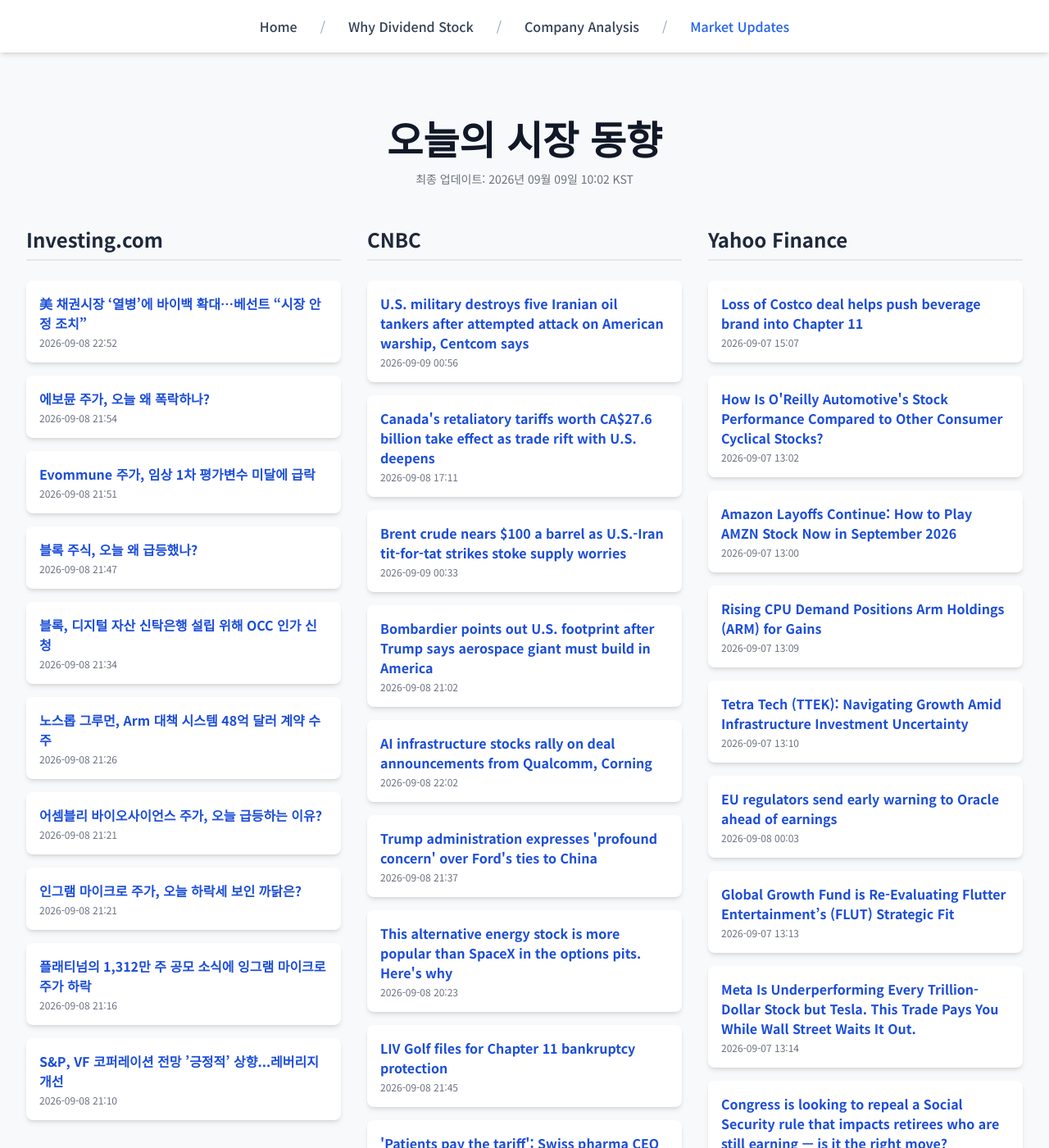
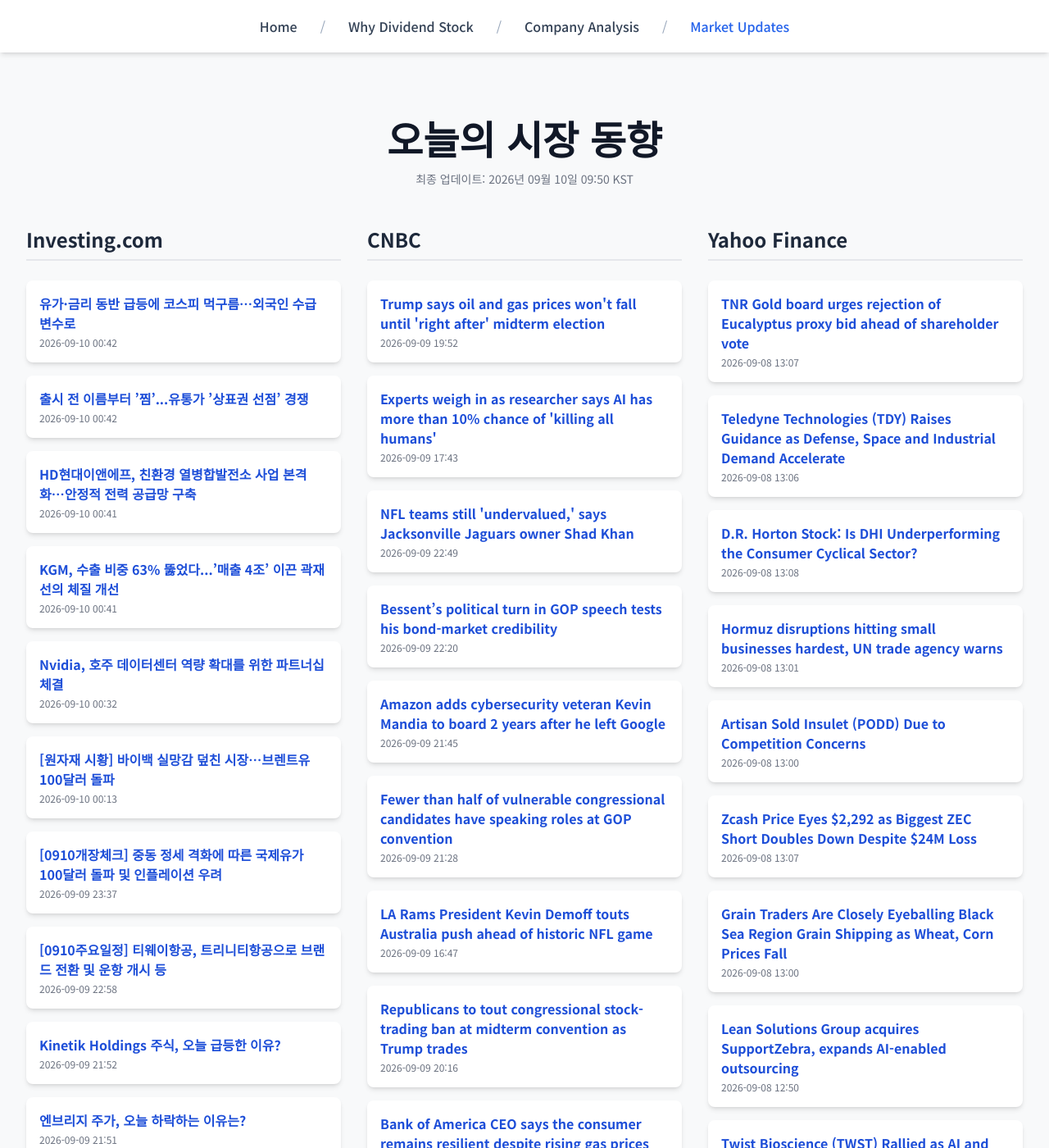
Before and after one commit to Kay-Hwang/my-company-analysis, a Jekyll site: the page built from market-updates.html, in a window 1280 px wide and 1400 px high. Shown: the whole window at 82% size. Built offline with Jekyll 4.4.1, drawn with Linux system fonts in a browser that asks for light colours; nearby versions of some CDN libraries; a script that is not in the unit is left out; some of the changed text lies outside the part shown.

Commit message:
Update daily data

```diff
--- a/_data/latest_data.json
+++ b/_data/latest_data.json
@@ -1,190 +1,190 @@
 {
-  "lastUpdated": "2026년 09월 09일 10:02 KST",
+  "lastUpdated": "2026년 09월 10일 09:50 KST",
   "news": {
     "investing": [
       {
-        "title": "美 채권시장 ‘열병’에 바이백 확대…베선트 “시장 안정 조치”",
-        "link": "https://kr.investing.com/news/stock-market-news/article-2087437",
-        "pubDate": "2026-09-08 22:52:04",
-        "summary": "美 채권시장 ‘열병’에 바이백 확대…베선트 “시장 안정 조치”"
+        "title": "유가·금리 동반 급등에 코스피 먹구름…외국인 수급 변수로",
+        "link": "https://kr.investing.com/news/stock-market-news/article-2089344",
+        "pubDate": "2026-09-10 00:42:19",
+        "summary": "유가·금리 동반 급등에 코스피 먹구름…외국인 수급 변수로"
       },
       {
-        "title": "에보뮨 주가, 오늘 왜 폭락하나?",
-        "link": "https://kr.investing.com/news/stock-market-news/article-93CH-2087425",
-        "pubDate": "2026-09-08 21:54:35",
-        "summary": "에보뮨 주가, 오늘 왜 폭락하나?"
+        "title": "출시 전 이름부터 ’찜’...유통가 ’상표권 선점’ 경쟁",
+        "link": "https://kr.investing.com/news/stock-market-news/article-2089345",
+        "pubDate": "2026-09-10 00:42:03",
+        "summary": "출시 전 이름부터 ’찜’...유통가 ’상표권 선점’ 경쟁"
       },
       {
-        "title": "Evommune 주가, 임상 1차 평가변수 미달에 급락",
-        "link": "https://kr.investing.com/news/stock-market-news/article-93CH-2087424",
-        "pubDate": "2026-09-08 21:51:17",
-        "summary": "Evommune 주가, 임상 1차 평가변수 미달에 급락"
+        "title": "HD현대이앤에프, 친환경 열병합발전소 사업 본격화…안정적 전력 공급망 구축",
+        "link": "https://kr.investing.com/news/stock-market-news/article-2089347",
+        "pubDate": "2026-09-10 00:41:52",
+        "summary": "HD현대이앤에프, 친환경 열병합발전소 사업 본격화…안정적 전력 공급망 구축"
       },
       {
-        "title": "블록 주식, 오늘 왜 급등했나?",
-        "link": "https://kr.investing.com/news/stock-market-news/article-93CH-2087421",
-        "pubDate": "2026-09-08 21:47:07",
-        "summary": "블록 주식, 오늘 왜 급등했나?"
+        "title": "KGM, 수출 비중 63% 뚫었다...’매출 4조’ 이끈 곽재선의 체질 개선",
+        "link": "https://kr.investing.com/news/stock-market-news/article-2089346",
+        "pubDate": "2026-09-10 00:41:49",
+        "summary": "KGM, 수출 비중 63% 뚫었다...’매출 4조’ 이끈 곽재선의 체질 개선"
       },
       {
-        "title": "블록, 디지털 자산 신탁은행 설립 위해 OCC 인가 신청",
-        "link": "https://kr.investing.com/news/stock-market-news/article-2087405",
-        "pubDate": "2026-09-08 21:34:14",
-        "summary": "블록, 디지털 자산 신탁은행 설립 위해 OCC 인가 신청"
+        "title": "Nvidia, 호주 데이터센터 역량 확대를 위한 파트너십 체결",
+        "link": "https://kr.investing.com/news/stock-market-news/article-2089332",
+        "pubDate": "2026-09-10 00:32:38",
+        "summary": "Nvidia, 호주 데이터센터 역량 확대를 위한 파트너십 체결"
       },
       {
-        "title": "노스롭 그루먼, Arm 대책 시스템 48억 달러 계약 수주",
-        "link": "https://kr.investing.com/news/stock-market-news/article-93CH-2087400",
-        "pubDate": "2026-09-08 21:26:14",
-        "summary": "노스롭 그루먼, Arm 대책 시스템 48억 달러 계약 수주"
+        "title": "[원자재 시황] 바이백 실망감 덮친 시장…브렌트유 100달러 돌파",
+        "link": "https://kr.investing.com/news/stock-market-news/article-2089306",
+        "pubDate": "2026-09-10 00:13:05",
+        "summary": "[원자재 시황] 바이백 실망감 덮친 시장…브렌트유 100달러 돌파"
       },
       {
-        "title": "어셈블리 바이오사이언스 주가, 오늘 급등하는 이유?",
-        "link": "https://kr.investing.com/news/stock-market-news/article-93CH-2087398",
-        "pubDate": "2026-09-08 21:21:41",
-        "summary": "어셈블리 바이오사이언스 주가, 오늘 급등하는 이유?"
+        "title": "[0910개장체크] 중동 정세 격화에 따른 국제유가 100달러 돌파 및 인플레이션 우려",
+        "link": "https://kr.investing.com/news/stock-market-news/article-2089234",
+        "pubDate": "2026-09-09 23:37:05",
+        "summary": "[0910개장체크] 중동 정세 격화에 따른 국제유가 100달러 돌파 및 인플레이션 우려"
       },
       {
-        "title": "인그램 마이크로 주가, 오늘 하락세 보인 까닭은?",
-        "link": "https://kr.investing.com/news/stock-market-news/article-93CH-2087397",
-        "pubDate": "2026-09-08 21:21:34",
-        "summary": "인그램 마이크로 주가, 오늘 하락세 보인 까닭은?"
+        "title": "[0910주요일정] 티웨이항공, 트리니티항공으로 브랜드 전환 및 운항 개시 등",
+        "link": "https://kr.investing.com/news/stock-market-news/article-2089235",
+        "pubDate": "2026-09-09 22:58:00",
+        "summary": "[0910주요일정] 티웨이항공, 트리니티항공으로 브랜드 전환 및 운항 개시 등"
       },
       {
-        "title": "플래티넘의 1,312만 주 공모 소식에 잉그램 마이크로 주가 하락",
-        "link": "https://kr.investing.com/news/stock-market-news/article-93CH-2087386",
-        "pubDate": "2026-09-08 21:16:19",
-        "summary": "플래티넘의 1,312만 주 공모 소식에 잉그램 마이크로 주가 하락"
+        "title": "Kinetik Holdings 주식, 오늘 급등한 이유?",
+        "link": "https://kr.investing.com/news/stock-market-news/article-93CH-2089187",
+        "pubDate": "2026-09-09 21:52:20",
+        "summary": "Kinetik Holdings 주식, 오늘 급등한 이유?"
       },
       {
-        "title": "S&P, VF 코퍼레이션 전망 ’긍정적’ 상향...레버리지 개선",
-        "link": "https://kr.investing.com/news/stock-market-news/article-93CH-2087373",
-        "pubDate": "2026-09-08 21:10:27",
-        "summary": "S&P, VF 코퍼레이션 전망 ’긍정적’ 상향...레버리지 개선"
+        "title": "엔브리지 주가, 오늘 하락하는 이유는?",
+        "link": "https://kr.investing.com/news/stock-market-news/article-93CH-2089185",
+        "pubDate": "2026-09-09 21:51:28",
+        "summary": "엔브리지 주가, 오늘 하락하는 이유는?"
       }
     ],
     "cnbc": [
       {
-        "title": "U.S. military destroys five Iranian oil tankers after attempted attack on American warship, Centcom says",
-        "link": "https://www.cnbc.com/2026/09/08/iran-us-sub-strait-hormuz.html",
-        "pubDate": "Wed, 09 Sep 2026 00:56:01 GMT",
-        "summary": "The U.S. and Iran traded new attacks around the Strait of Hormuz, as President Donald Trump insists oil prices will drop fast once the Iran war ends."
+        "title": "Trump says oil and gas prices won't fall until 'right after' midterm election",
+        "link": "https://www.cnbc.com/2026/09/09/trump-oil-gas-prices-midterm-elections.html",
+        "pubDate": "Wed, 09 Sep 2026 19:52:11 GMT",
+        "summary": "President Donald Trump said energy prices that have been elevated due to the Iran war will not come down until after the midterm elections."
       },
       {
-        "title": "Canada's retaliatory tariffs worth CA$27.6 billion take effect as trade rift with U.S. deepens",
-        "link": "https://www.cnbc.com/2026/09/08/canada-retaliatory-tariffs.html",
-        "pubDate": "Tue, 08 Sep 2026 17:11:11 GMT",
-        "summary": "Duties on Canadian imports of U.S. steel and aluminum products have doubled to 50% as a trade war between Washington and Ottawa intensifies."
+        "title": "Experts weigh in as researcher says AI has more than 10% chance of 'killing all humans'",
+        "link": "https://www.cnbc.com/2026/09/09/anthropic-researcher-quits-ai-safety.html",
+        "pubDate": "Wed, 09 Sep 2026 17:43:45 GMT",
+        "summary": "Jacob Coxon said in a post on X that Anthropic and OpenAI are \"gambling with our lives.\""
       },
       {
-        "title": "Brent crude nears $100 a barrel as U.S.-Iran tit-for-tat strikes stoke supply worries",
-        "link": "https://www.cnbc.com/2026/09/09/oil-prices-today-wti-brent-us-iran-hormuz-attacks.html",
-        "pubDate": "Wed, 09 Sep 2026 00:33:31 GMT",
-        "summary": "Oil prices rose on Wednesday as escalating tensions between the U.S. and Iran fueled concerns over further disruptions to Middle East energy supplies,"
+        "title": "NFL teams still 'undervalued,' says Jacksonville Jaguars owner Shad Khan",
+        "link": "https://www.cnbc.com/2026/09/09/nfl-teams-still-undervalued-says-jacksonville-jaguars-owner-shad-khan.html",
+        "pubDate": "Wed, 09 Sep 2026 22:49:41 GMT",
+        "summary": "Jacksonville Jaguars owner Shad Khan says NFL teams are still undervalued compared with teams in other professional sports leagues."
       },
       {
-        "title": "Bombardier points out U.S. footprint after Trump says aerospace giant must build in America",
-        "link": "https://www.cnbc.com/2026/09/07/trump-bombardier-cant-sell-in-us-unless-canada-aerospace-giant-builds-there.html",
-        "pubDate": "Tue, 08 Sep 2026 21:02:32 GMT",
-        "summary": "Trump's swipe at Bombardier has spurred rebuttals from some Republican in states where Bombardier maintains a presence."
+        "title": "Bessent’s political turn in GOP speech tests his bond-market credibility",
+        "link": "https://www.cnbc.com/2026/09/09/bessent-treasury-yields-buybacks-republican-convention.html",
+        "pubDate": "Wed, 09 Sep 2026 22:20:16 GMT",
+        "summary": "Treasury Secretary Scott Bessent's planned Republican convention speech in Dallas is raising questions about how politics could affect market confidence in him."
       },
       {
-        "title": "AI infrastructure stocks rally on deal announcements from Qualcomm, Corning",
-        "link": "https://www.cnbc.com/2026/09/08/ai-infrastructure-stocks-rally-on-deal-from-qualcomm-and-corning.html",
-        "pubDate": "Tue, 08 Sep 2026 22:02:53 GMT",
-        "summary": "Shares of Qualcom, Corning, Intel, Advanced Micro Devices and others tied to the AI infrastructure trade popped on Tuesday."
+        "title": "Amazon adds cybersecurity veteran Kevin Mandia to board 2 years after he left Google",
+        "link": "https://www.cnbc.com/2026/09/09/amazon-adds-cybersecurity-vet-ex-google-exec-kevin-mandia-to-board.html",
+        "pubDate": "Wed, 09 Sep 2026 21:45:34 GMT",
+        "summary": "Amazon said Kevin Mandia, the founder and former CEO of cybersecurity company Mandiant, is joining its board of directors."
       },
       {
-        "title": "Trump administration expresses 'profound concern' over Ford's ties to China",
-        "link": "https://www.cnbc.com/2026/09/08/ford-china-dot-sean-duffy.html",
-        "pubDate": "Tue, 08 Sep 2026 21:37:12 GMT",
-        "summary": "In a letter to Ford CEO Jim Farley, U.S. DOT Secretary Sean Duffy questioned the automaker's strategic trajectory involving Chinese companies."
+        "title": "Fewer than half of vulnerable congressional candidates have speaking roles at GOP convention",
+        "link": "https://www.cnbc.com/2026/09/09/trump-gop-convention-dallas-speakers.html",
+        "pubDate": "Wed, 09 Sep 2026 21:28:23 GMT",
+        "summary": "Republicans hope to build momentum as they sag in the polls ahead of November's midterm election, but some vulnerable candidates skip the event."
       },
       {
-        "title": "This alternative energy stock is more popular than SpaceX in the options pits. Here's why",
-        "link": "https://www.cnbc.com/2026/09/08/bloom-energy-is-trading-more-options-than-spacex.html",
-        "pubDate": "Tue, 08 Sep 2026 20:23:21 GMT",
-        "summary": "Crude oil is back above $90 and energy stocks in the S&amp;P 500 index are approaching fresh 52-week highs."
+        "title": "LA Rams President Kevin Demoff touts Australia push ahead of historic NFL game",
+        "link": "https://www.cnbc.com/2026/09/09/la-rams-kevin-demoff-australia.html",
+        "pubDate": "Wed, 09 Sep 2026 16:47:24 GMT",
+        "summary": "The Rams spent five years building their brand in Australia. This week, Los Angeles will face San Francisco in the NFL’s first regular-season game Down Under."
       },
       {
-        "title": "LIV Golf files for Chapter 11 bankruptcy protection",
-        "link": "https://www.cnbc.com/2026/09/08/liv-golf-chapter-11-bankruptcy.html",
-        "pubDate": "Tue, 08 Sep 2026 21:45:55 GMT",
-        "summary": "As part of the proposed bankruptcy deal, the upstart golf venture is expected to be majority owned by its players."
+        "title": "Republicans to tout congressional stock-trading ban at midterm convention as Trump trades",
+        "link": "https://www.cnbc.com/2026/09/09/trump-republicans-congress-stock-trading-ban-midterm-convention.html",
+        "pubDate": "Wed, 09 Sep 2026 20:16:44 GMT",
+        "summary": "Trump disclosed more than 21,000 trades in 2025, while the House-passed restrictions Republicans are promoting apply only to Congress."
       },
       {
-        "title": "'Patients pay the tariff': Swiss pharma CEO warns of Trump's generic drug tariff threat",
-        "link": "https://www.cnbc.com/2026/09/08/pharma-tariffs-trump-generic-drugs-sandoz-cmd-stock.html",
-        "pubDate": "Tue, 08 Sep 2026 14:04:15 GMT",
-        "summary": "Sandoz CEO Richard Saynor warns steep U.S. tariffs on imported generic drugs could force manufacturers to raise prices or cut supply."
+        "title": "Bank of America CEO says the consumer remains resilient despite rising gas prices",
+        "link": "https://www.cnbc.com/2026/09/09/bank-of-america-ceo-consumer-resilient-despite-rising-gas.html",
+        "pubDate": "Wed, 09 Sep 2026 22:53:51 GMT",
+        "summary": "Bank of America CEO Brian Moynihan said the bank’s data shows consumer spending and credit remain healthy despite rising gasoline prices."
       },
       {
-        "title": "Cholesterol drug setback casts doubt over multibillion-dollar race",
-        "link": "https://www.cnbc.com/2026/09/08/novartis-cholesterol-setback-drug-race-eli-lilly-amgen.html",
-        "pubDate": "Tue, 08 Sep 2026 05:00:01 GMT",
-        "summary": "Novartis’ failure raises the stakes for Amgen and Eli Lilly in the race to turn lower Lp(a) levels into fewer heart attacks and strokes."
+        "title": "Bond sell-off, stock boom: Why rebalancing is a good strategy right now",
+        "link": "https://www.cnbc.com/2026/09/09/bond-selloff-stock-boom-rebalancing.html",
+        "pubDate": "Wed, 09 Sep 2026 21:14:49 GMT",
+        "summary": "With stocks near all-time highs and bonds selling off, it's likely a good time for investors to consider rebalancing to their target risk, advisors said."
       }
     ],
     "yahoo": [
       {
-        "title": "Loss of Costco deal helps push beverage brand into Chapter 11",
-        "link": "https://finance.yahoo.com/healthcare/articles/loss-costco-deal-helps-push-150700837.html",
-        "pubDate": "2026-09-07T15:07:00Z",
-        "summary": "Loss of Costco deal helps push beverage brand into Chapter 11"
+        "title": "TNR Gold board urges rejection of Eucalyptus proxy bid ahead of shareholder vote",
+        "link": "https://finance.yahoo.com/markets/stocks/articles/tnr-gold-board-urges-rejection-130700736.html",
+        "pubDate": "2026-09-08T13:07:00Z",
+        "summary": "TNR Gold board urges rejection of Eucalyptus proxy bid ahead of shareholder vote"
       },
       {
-        "title": "How Is O'Reilly Automotive's Stock Performance Compared to Other Consumer Cyclical Stocks?",
-        "link": "https://finance.yahoo.com/markets/stocks/articles/oreilly-automotives-stock-performance-compared-130234288.html",
-        "pubDate": "2026-09-07T13:02:34Z",
-        "summary": "How Is O'Reilly Automotive's Stock Performance Compared to Other Consumer Cyclical Stocks?"
+        "title": "Teledyne Technologies (TDY) Raises Guidance as Defense, Space and Industrial Demand Accelerate",
+        "link": "https://finance.yahoo.com/markets/stocks/articles/teledyne-technologies-tdy-raises-guidance-130635631.html",
+        "pubDate": "2026-09-08T13:06:35Z",
+        "summary": "Teledyne Technologies (TDY) Raises Guidance as Defense, Space and Industrial Demand Accelerate"
       },
       {
-        "title": "Amazon Layoffs Continue: How to Play AMZN Stock Now in September 2026",
-        "link": "https://finance.yahoo.com/markets/stocks/articles/amazon-layoffs-continue-play-amzn-130002261.html",
-        "pubDate": "2026-09-07T13:00:02Z",
-        "summary": "Amazon Layoffs Continue: How to Play AMZN Stock Now in September 2026"
+        "title": "D.R. Horton Stock: Is DHI Underperforming the Consumer Cyclical Sector?",
+        "link": "https://finance.yahoo.com/markets/stocks/articles/d-r-horton-stock-dhi-130844917.html",
+        "pubDate": "2026-09-08T13:08:44Z",
+        "summary": "D.R. Horton Stock: Is DHI Underperforming the Consumer Cyclical Sector?"
       },
       {
-        "title": "Rising CPU Demand Positions Arm Holdings (ARM) for Gains",
-        "link": "https://finance.yahoo.com/technology/articles/rising-cpu-demand-positions-arm-130912155.html",
-        "pubDate": "2026-09-07T13:09:12Z",
-        "summary": "Rising CPU Demand Positions Arm Holdings (ARM) for Gains"
+        "title": "Hormuz disruptions hitting small businesses hardest, UN trade agency warns",
+        "link": "https://finance.yahoo.com/small-business/articles/hormuz-disruptions-hitting-small-businesses-130106569.html",
+        "pubDate": "2026-09-08T13:01:06Z",
+        "summary": "Hormuz disruptions hitting small businesses hardest, UN trade agency warns"
       },
       {
-        "title": "Tetra Tech (TTEK): Navigating Growth Amid Infrastructure Investment Uncertainty",
-        "link": "https://finance.yahoo.com/markets/stocks/articles/tetra-tech-ttek-navigating-growth-131018314.html",
-        "pubDate": "2026-09-07T13:10:18Z",
-        "summary": "Tetra Tech (TTEK): Navigating Growth Amid Infrastructure Investment Uncertainty"
+        "title": "Artisan Sold Insulet (PODD) Due to Competition Concerns",
+        "link": "https://finance.yahoo.com/markets/stocks/articles/artisan-sold-insulet-podd-due-130010972.html",
+        "pubDate": "2026-09-08T13:00:10Z",
+        "summary": "Artisan Sold Insulet (PODD) Due to Competition Concerns"
       },
       {
-        "title": "EU regulators send early warning to Oracle ahead of earnings",
-        "link": "https://finance.yahoo.com/markets/stocks/articles/eu-regulators-send-early-warning-000300590.html",
-        "pubDate": "2026-09-08T00:03:00Z",
-        "summary": "EU regulators send early warning to Oracle ahead of earnings"
+        "title": "Zcash Price Eyes $2,292 as Biggest ZEC Short Doubles Down Despite $24M Loss",
+        "link": "https://finance.yahoo.com/markets/crypto/articles/zcash-price-eyes-2-292-130715999.html",
+        "pubDate": "2026-09-08T13:07:15Z",
+        "summary": "Zcash Price Eyes $2,292 as Biggest ZEC Short Doubles Down Despite $24M Loss"
       },
       {
-        "title": "Global Growth Fund is Re-Evaluating Flutter Entertainment’s (FLUT) Strategic Fit",
-        "link": "https://finance.yahoo.com/markets/stocks/articles/global-growth-fund-evaluating-flutter-131316946.html",
-        "pubDate": "2026-09-07T13:13:16Z",
-        "summary": "Global Growth Fund is Re-Evaluating Flutter Entertainment’s (FLUT) Strategic Fit"
+        "title": "Grain Traders Are Closely Eyeballing Black Sea Region Grain Shipping as Wheat, Corn Prices Fall",
+        "link": "https://finance.yahoo.com/markets/commodities/articles/grain-traders-closely-eyeballing-black-130002713.html",
+        "pubDate": "2026-09-08T13:00:02Z",
+        "summary": "Grain Traders Are Closely Eyeballing Black Sea Region Grain Shipping as Wheat, Corn Prices Fall"
       },
       {
-        "title": "Meta Is Underperforming Every Trillion-Dollar Stock but Tesla. This Trade Pays You While Wall Street Waits It Out.",
-        "link": "https://finance.yahoo.com/markets/options/articles/meta-underperforming-every-trillion-dollar-131439350.html",
-        "pubDate": "2026-09-07T13:14:39Z",
-        "summary": "Meta Is Underperforming Every Trillion-Dollar Stock but Tesla. This Trade Pays You While Wall Street Waits It Out."
+        "title": "Lean Solutions Group acquires SupportZebra, expands AI-enabled outsourcing",
+        "link": "https://finance.yahoo.com/technology/ai/articles/lean-solutions-group-acquires-supportzebra-125013967.html",
+        "pubDate": "2026-09-08T12:50:13Z",
+        "summary": "Lean Solutions Group acquires SupportZebra, expands AI-enabled outsourcing"
       },
       {
-        "title": "Congress is looking to repeal a Social Security rule that impacts retirees who are still earning — is it the right move?",
-        "link": "https://finance.yahoo.com/economy/policy/articles/congress-looking-repeal-social-security-133000521.html",
-        "pubDate": "2026-09-07T13:30:00Z",
-        "summary": "Congress is looking to repeal a Social Security rule that impacts retirees who are still earning — is it the right move?"
+        "title": "Twist Bioscience (TWST) Rallied as AI and Pharma Drive DNA Demand",
+        "link": "https://finance.yahoo.com/healthcare/articles/twist-bioscience-twst-rallied-ai-125315032.html",
+        "pubDate": "2026-09-08T12:53:15Z",
+        "summary": "Twist Bioscience (TWST) Rallied as AI and Pharma Drive DNA Demand"
       },
       {
-        "title": "Palo Alto Networks Delivers Strong FCF Margins - Is PANW Stock Set to Rise?",
-        "link": "https://finance.yahoo.com/markets/stocks/articles/palo-alto-networks-delivers-strong-133002503.html",
-        "pubDate": "2026-09-07T13:30:02Z",
-        "summary": "Palo Alto Networks Delivers Strong FCF Margins - Is PANW Stock Set to Rise?"
+        "title": "Artisan Added Comfort Systems USA (FIX) as Data Center Demand Accelerates",
+        "link": "https://finance.yahoo.com/markets/stocks/articles/artisan-added-comfort-systems-usa-125646541.html",
+        "pubDate": "2026-09-08T12:56:46Z",
+        "summary": "Artisan Added Comfort Systems USA (FIX) as Data Center Demand Accelerates"
       }
     ]
   }
```
